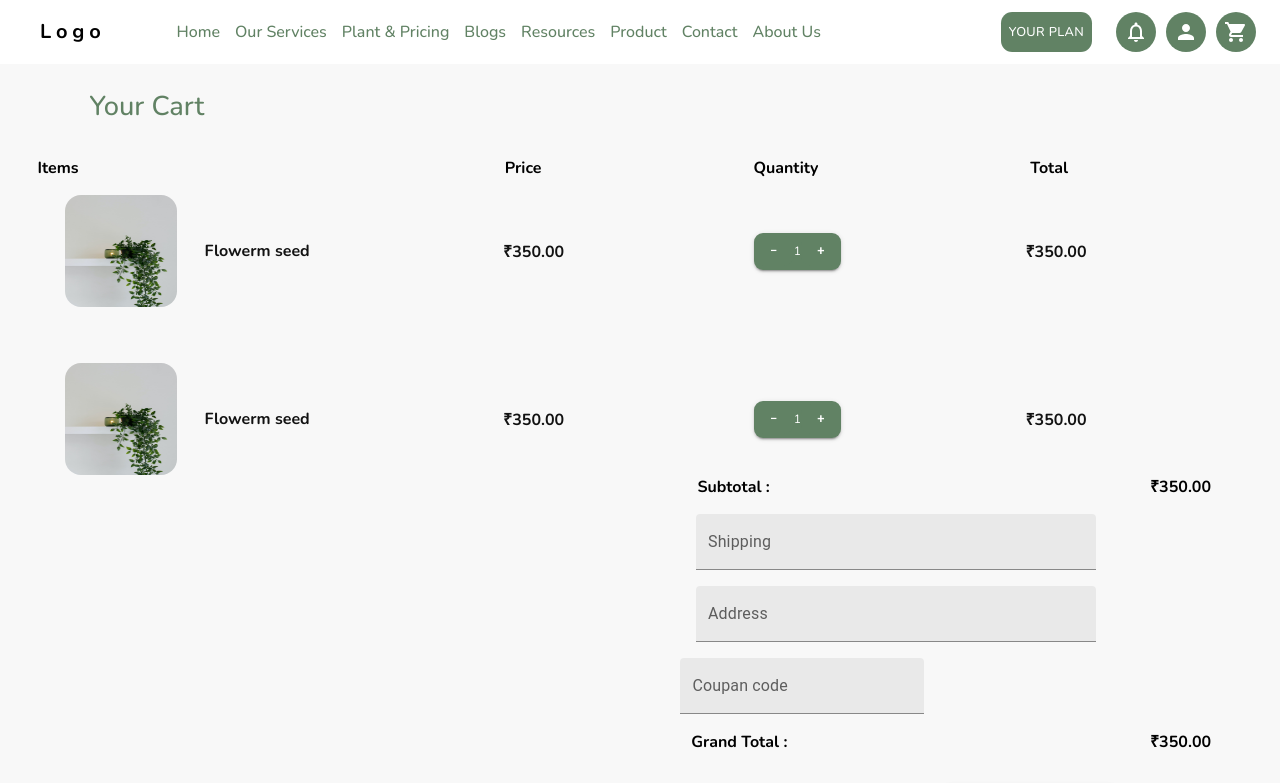
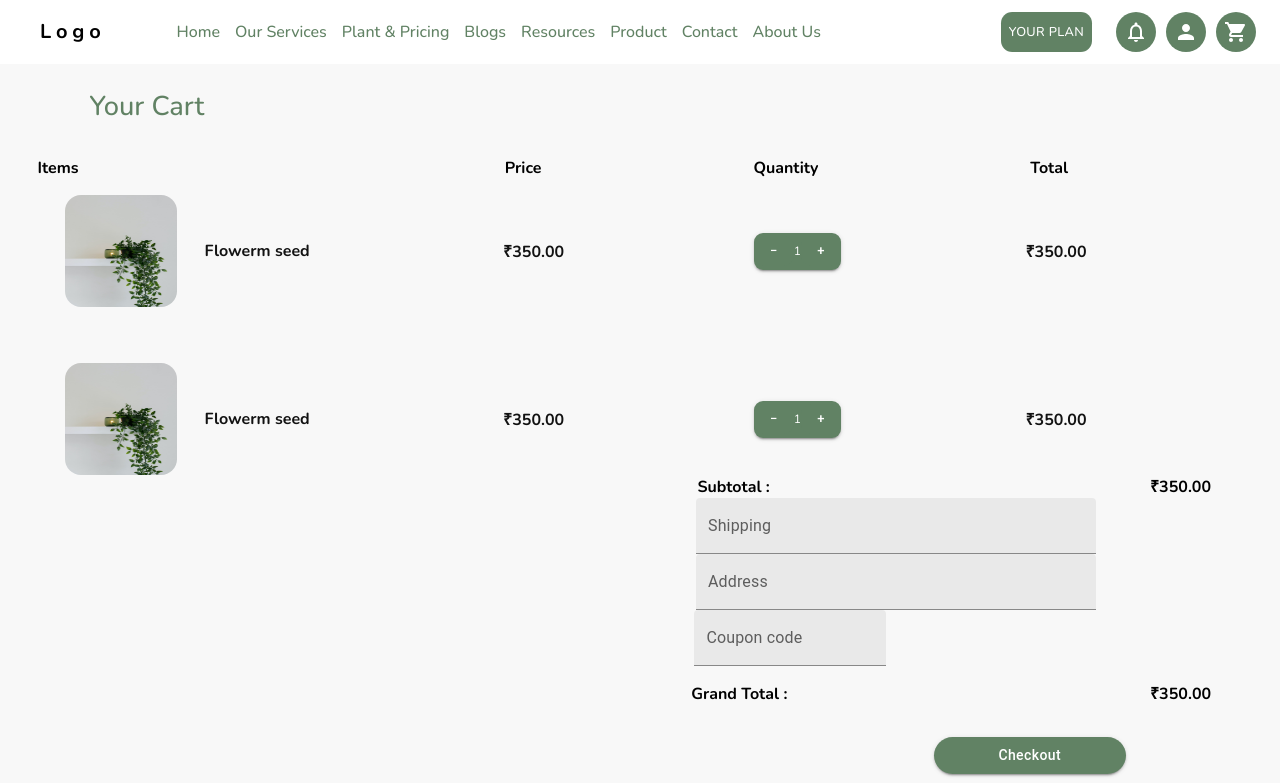
Before and after one commit to Chitransh24/apna-bageecha, a React (Create React App) app: page /cart in a window 1280 px wide. Shown: the top 783 px of the page. Built offline with nearby package versions, Linux system fonts and the light colour scheme.

Commit message:
AbTextfield

```diff
--- a/src/components/AbButton/AbButton.js
+++ b/src/components/AbButton/AbButton.js
@@ -10,7 +10,7 @@ const AbButton = (props) => {
         borderRadius: "26px",
         textTransform: "none",
         backgroundColor: color? color :"",
-        height:large ? "3.5rem" :""
+        height:large ? "3.5rem" :"",
       }}
       variant={variant ? variant : "contained"}
       {...props}
--- /dev/null
+++ b/src/components/AbTextfield/AbTextfield.js
@@ -0,0 +1,19 @@
+import { TextField } from "@mui/material";
+import React from "react";
+
+function AbTextfield(props) {
+    const { variant, large, label } = props;
+  return (
+    <TextField
+      sx={{
+      width:large ? "25rem" :"",
+
+    }}
+      label={label ? label : ""}
+      variant={variant ? variant : "filled"}
+      {...props}
+    />
+  );
+}
+
+export default AbTextfield;
--- a/src/views/YourCart/YourCart.js
+++ b/src/views/YourCart/YourCart.js
@@ -3,7 +3,7 @@ import YourCartDetails from "./YourCartDetails";
 import src from "../../assets/LandingImage3.jpeg";
 import { Box } from "@mui/system";
 import { Button, TextField } from "@mui/material";
-import AbButton from "../../components/AbButton/AbButton";
+import AbTextfield from "../../components/AbTextfield/AbTextfield";
 
 function YourCart() {
   return (
@@ -85,23 +85,30 @@ function YourCart() {
           </span>
         </span>
 
-        <TextField
+        {/* <TextField
           sx={{ margin: "1rem 0 0 20rem", width: "25rem" }}
           id="outlined-multiline-flexible"
           label="Shipping"
           variant="filled"
+        /> */}
+        <AbTextfield
+          id="outlined-multiline-flexible"
+          variant="filled"
+          label="Shipping"
+          sx={{ position: "relative", left: "10rem", width: "25rem" }}
         />
-        <TextField
-          sx={{ margin: "1rem 0 0 20rem", width: "25rem" }}
+
+        <AbTextfield
           id="outlined-multiline-flexible"
+          variant="filled"
           label="Address"
+          sx={{ position: "relative", left: "10rem", width: "25rem" }}
+        />
+        <AbTextfield
+          id="outlined-multiline-flexible"
           variant="filled"
-        />
-        <TextField
-          sx={{ margin: "1rem 0 0 8.3rem" }}
-          id="outlined-multiline-flexible"
-          label="Coupan code"
-          variant="filled"
+          label="Coupon code"
+          sx={{ position: "relative", left: "3.4rem", width: "12rem" }}
         />
         <span style={{ margin: "1rem 0 0 4.5rem" }}>
           <b>Grand Total :</b>{" "}
```
